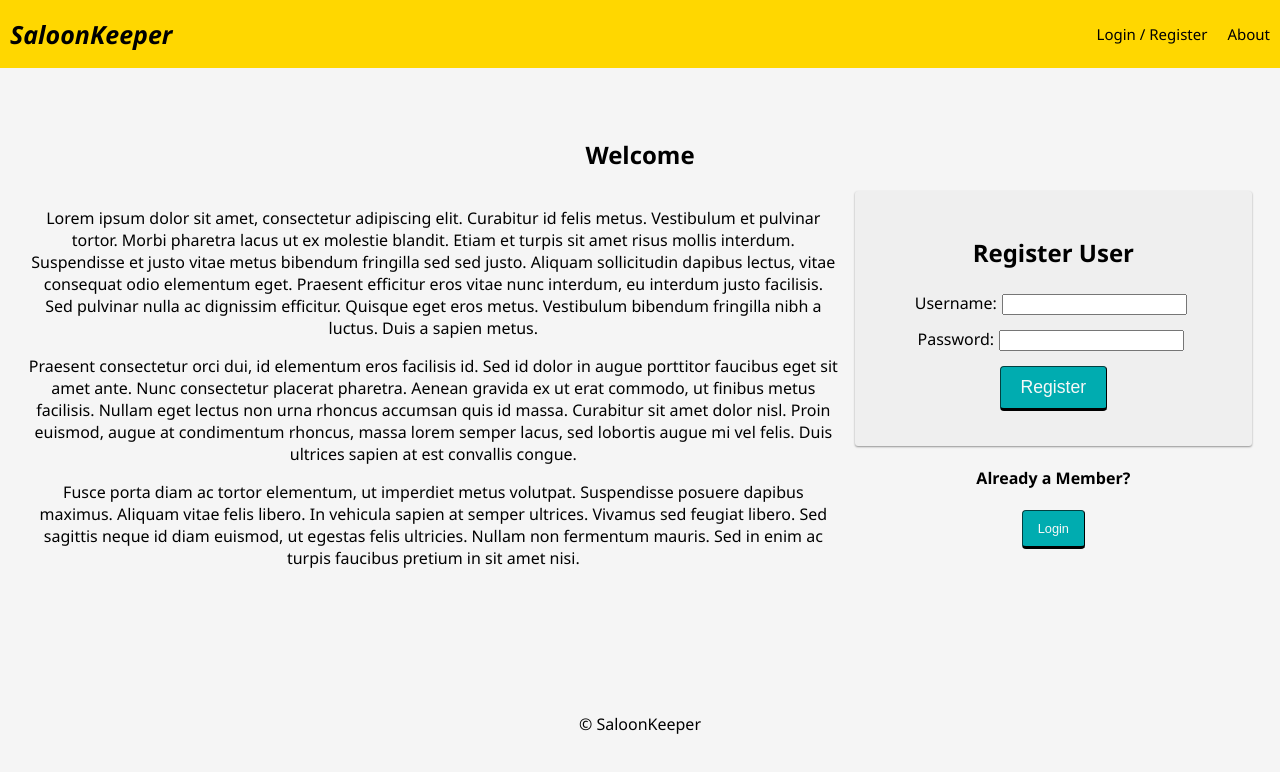
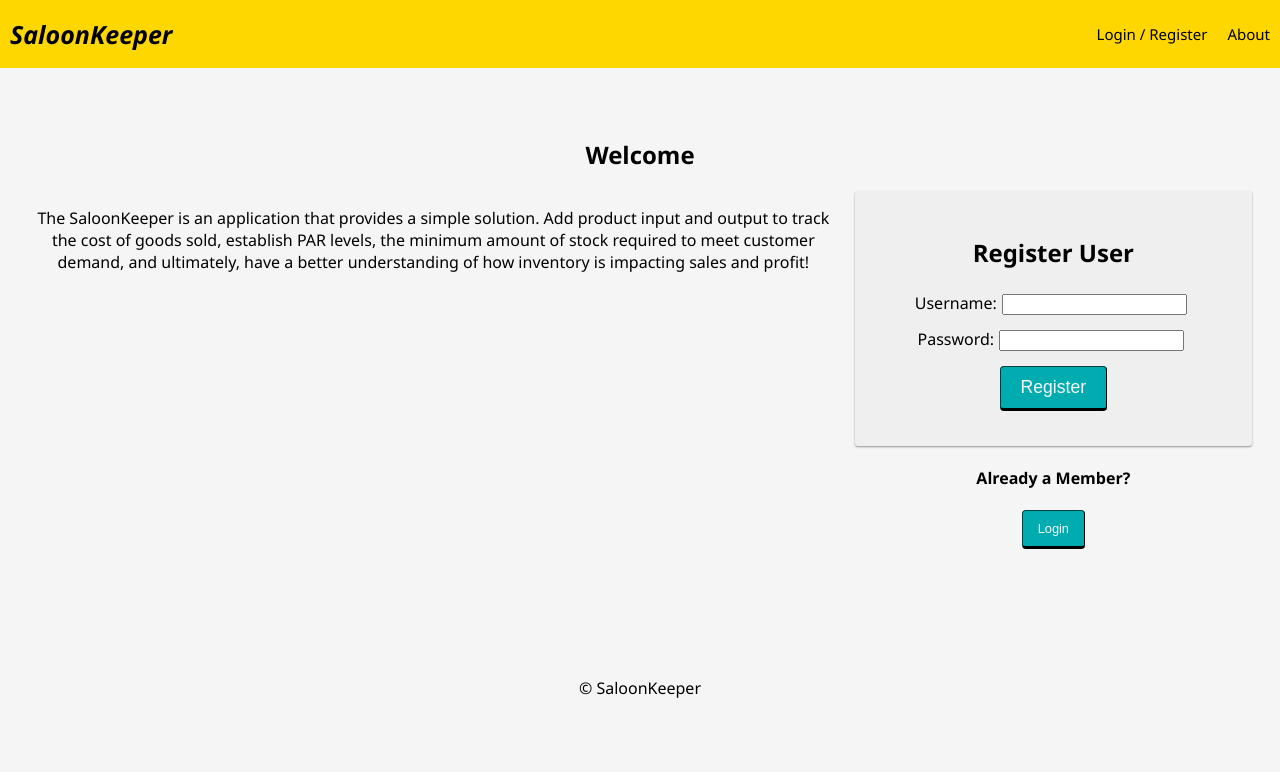
Before and after one commit to JJSalsbury/SaloonKeeper, a React (Create React App) app: page /addproduct#/home in a window 1280 px wide. Shown: the top 772 px of the page. Built offline with nearby package versions, Linux system fonts and the light colour scheme; no server answers.

Commit message:
landing page edit

```diff
--- a/src/components/AddCountForm/AddCountForm.jsx
+++ b/src/components/AddCountForm/AddCountForm.jsx
@@ -3,7 +3,7 @@ import { useDispatch, useSelector } from 'react-redux';
 import { useHistory } from 'react-router-dom';
 import axios from 'axios';
 import { withStyles } from '@material-ui/core/styles';
-import { Button, Select, MenuItem, InputLabel, FormControl } from '@material-ui/core';
+import { Button } from '@material-ui/core';
 import { yellow } from '@material-ui/core/colors';
 import Container from '@material-ui/core/Container';
 import { Paper } from '@material-ui/core';
--- a/src/components/LandingPage/LandingPage.jsx
+++ b/src/components/LandingPage/LandingPage.jsx
@@ -20,36 +20,11 @@ function LandingPage() {
       <div className="grid">
         <div className="grid-col grid-col_8">
           <p>
-            Lorem ipsum dolor sit amet, consectetur adipiscing elit. Curabitur
-            id felis metus. Vestibulum et pulvinar tortor. Morbi pharetra lacus
-            ut ex molestie blandit. Etiam et turpis sit amet risus mollis
-            interdum. Suspendisse et justo vitae metus bibendum fringilla sed
-            sed justo. Aliquam sollicitudin dapibus lectus, vitae consequat odio
-            elementum eget. Praesent efficitur eros vitae nunc interdum, eu
-            interdum justo facilisis. Sed pulvinar nulla ac dignissim efficitur.
-            Quisque eget eros metus. Vestibulum bibendum fringilla nibh a
-            luctus. Duis a sapien metus.
+            The SaloonKeeper is an application that provides a simple solution. Add product input and output to track the cost of
+            goods sold, establish PAR levels, the minimum amount of stock required to meet customer demand, and ultimately, have a better
+            understanding of how inventory is impacting sales and profit!
           </p>
 
-          <p>
-            Praesent consectetur orci dui, id elementum eros facilisis id. Sed
-            id dolor in augue porttitor faucibus eget sit amet ante. Nunc
-            consectetur placerat pharetra. Aenean gravida ex ut erat commodo, ut
-            finibus metus facilisis. Nullam eget lectus non urna rhoncus
-            accumsan quis id massa. Curabitur sit amet dolor nisl. Proin
-            euismod, augue at condimentum rhoncus, massa lorem semper lacus, sed
-            lobortis augue mi vel felis. Duis ultrices sapien at est convallis
-            congue.
-          </p>
-
-          <p>
-            Fusce porta diam ac tortor elementum, ut imperdiet metus volutpat.
-            Suspendisse posuere dapibus maximus. Aliquam vitae felis libero. In
-            vehicula sapien at semper ultrices. Vivamus sed feugiat libero. Sed
-            sagittis neque id diam euismod, ut egestas felis ultricies. Nullam
-            non fermentum mauris. Sed in enim ac turpis faucibus pretium in sit
-            amet nisi.
-          </p>
         </div>
         <div className="grid-col grid-col_4">
           <RegisterForm />
```
